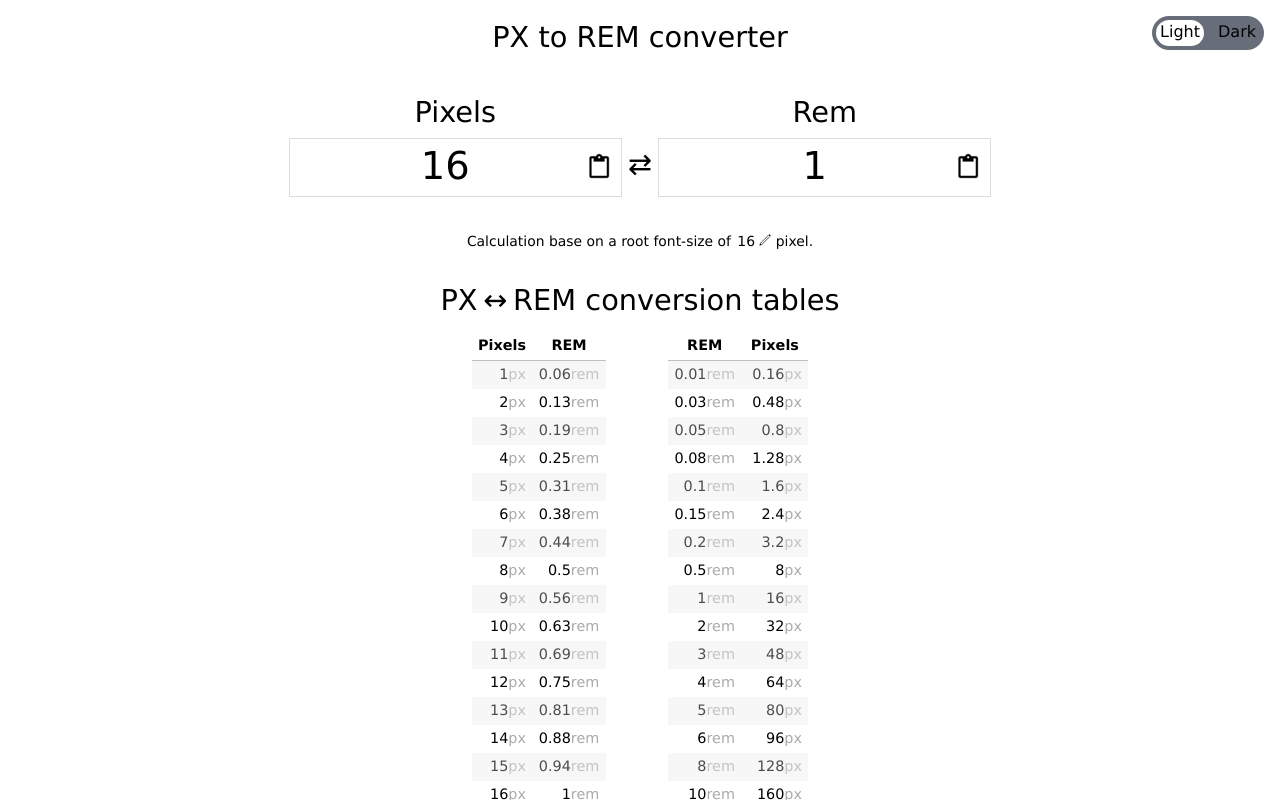
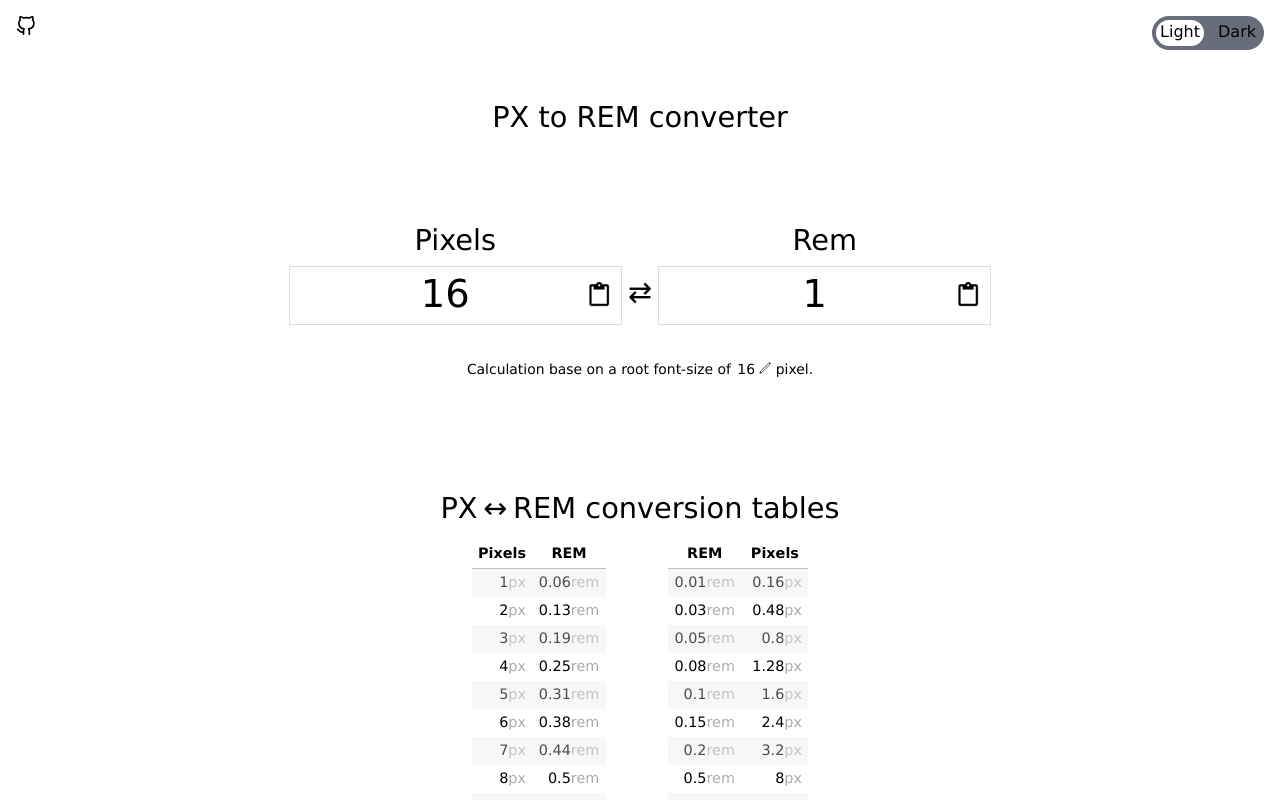
Before and after one commit to ExcitedDeveloper/pxtorem, a React (Vite) app: page / in a window 1280 px wide. Shown: the top 800 px of the page. Built offline with nearby package versions, Linux system fonts and the light colour scheme.

Commit message:
Added github link

```diff
--- a/src/App.tsx
+++ b/src/App.tsx
@@ -6,6 +6,7 @@
 import ConverterControls from './components/ConverterControls/ConverterControls'
 import FontSizeSetter from './components/FontSizeSetter/FontSizeSetter'
 import ConversionTables from './components/ConversionTables/ConversionTables'
+import GitHubIcon from './components/GitHubIcon/GitHubIcon'
 
 function App() {
   const { theme, setCurrentTheme, themeType } = useTheme()
@@ -18,6 +19,7 @@
 
   return (
     <main className="app" style={{ ...(theme as React.CSSProperties) }}>
+      <GitHubIcon />
       <ThemeSlider onClick={handleThemeClick} />
       <ConverterTitle />
       <ConverterControls />
--- a/src/components/ConversionInput/ConversionInput.css
+++ b/src/components/ConversionInput/ConversionInput.css
@@ -17,7 +17,7 @@
 }
 
 .conv-converted-number {
-  color: var(--converted-number);
+  color: var(--blue);
 }
 
 /* Hide the HTML5 spin-button for inputs */
@@ -28,6 +28,6 @@
 }
 
 /* Hide the HTML5 spin-button for inputs */
-input[type="number"] {
+input[type='number'] {
   -moz-appearance: textfield;
 }
--- a/src/components/ConverterTitle/ConverterTitle.css
+++ b/src/components/ConverterTitle/ConverterTitle.css
@@ -3,5 +3,6 @@
   display: flex;
   flex-direction: column;
   justify-content: flex-end;
-  margin-bottom: 2rem;
+  margin-top: 5rem;
+  margin-bottom: 5rem;
 }
--- a/src/components/FontSizeSetter/FontSizeSetter.css
+++ b/src/components/FontSizeSetter/FontSizeSetter.css
@@ -2,6 +2,7 @@
   height: 3.125rem;
   font-size: 0.87rem;
   margin-top: 2rem;
+  margin-bottom: 5rem;
 }
 
 .fs-input {
--- /dev/null
+++ b/src/components/GitHubIcon/GitHubIcon.css
@@ -0,0 +1,21 @@
+.gh-link {
+  position: absolute;
+  left: 1rem;
+  top: 1rem;
+  width: 1.25rem;
+  height: 1.25rem;
+  color: var(--github-color);
+}
+
+svg {
+  transition: all 300ms;
+}
+
+svg.feather {
+  fill: none;
+}
+
+svg:hover {
+  transform: translate(0, -0.5rem);
+  color: var(--blue);
+}
--- /dev/null
+++ b/src/components/GitHubIcon/GitHubIcon.tsx
@@ -0,0 +1,29 @@
+import './GitHubIcon.css'
+
+// eslint-disable-next-line @typescript-eslint/explicit-function-return-type
+export default function GitHubIcon() {
+  return (
+    <a
+      href="https://github.com/ExcitedDeveloper/pxtorem"
+      className="gh-link"
+      aria-label="GitHub"
+      target="_blank"
+      rel="noreferrer"
+    >
+      <svg
+        xmlns="http://www.w3.org/2000/svg"
+        role="img"
+        viewBox="0 0 24 24"
+        fill="none"
+        stroke="currentColor"
+        strokeWidth="2"
+        strokeLinecap="round"
+        strokeLinejoin="round"
+        className="feather feather-github"
+      >
+        <title>GitHub</title>
+        <path d="M9 19c-5 1.5-5-2.5-7-3m14 6v-3.87a3.37 3.37 0 0 0-.94-2.61c3.14-.35 6.44-1.54 6.44-7A5.44 5.44 0 0 0 20 4.77 5.07 5.07 0 0 0 19.91 1S18.73.65 16 2.48a13.38 13.38 0 0 0-7 0C6.27.65 5.09 1 5.09 1A5.07 5.07 0 0 0 5 4.77a5.44 5.44 0 0 0-1.5 3.78c0 5.42 3.3 6.61 6.44 7A3.37 3.37 0 0 0 9 18.13V22" />
+      </svg>
+    </a>
+  )
+}
--- a/src/contexts/Theme/Theme.config.ts
+++ b/src/contexts/Theme/Theme.config.ts
@@ -15,9 +15,10 @@
     '--dark-text': Color.BLACK,
     '--numeric-border': Color.GAINSBORO,
     '--caret-color': Color.BLACK,
-    '--converted-number': Color.BLUE,
+    '--blue': Color.BLUE,
     '--black': Color.BLACK,
     '--silver': Color.SILVER,
+    '--github-color': Color.BLACK,
   },
   dark: {
     '--primary': Color.BLACK,
@@ -32,9 +33,10 @@
     '--dark-text': Color.WHITE,
     '--numeric-border': Color.GAINSBORO,
     '--caret-color': Color.WHITE,
-    '--converted-number': Color.BLUE,
+    '--blue': Color.BLUE,
     '--black': Color.BLACK,
     '--silver': Color.SILVER,
+    '--github-color': Color.WHITE,
   },
 }
 
--- a/src/contexts/Theme/Theme.model.ts
+++ b/src/contexts/Theme/Theme.model.ts
@@ -18,7 +18,8 @@
   '--dark-text': Color
   '--numeric-border': Color
   '--caret-color': Color
-  '--converted-number': Color
+  '--blue': Color
   '--black': Color
   '--silver': Color
+  '--github-color': Color
 }
```
